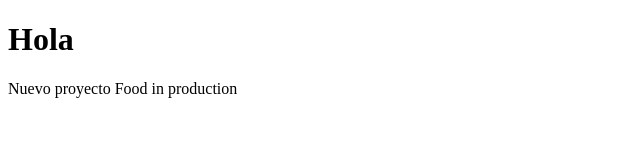
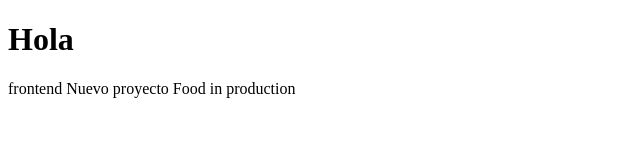
Before and after one commit to EstebanHernandezFlorez/Proyect-Food-In-Production, a plain HTML site: page index.html in a window 1280 px wide. Shown: the full height of the page, 0-640 px from the left. Drawn offline with Linux system fonts and the light colour scheme.

Commit message:
inicio Angela

```diff
--- a/index.html
+++ b/index.html
@@ -9,7 +9,7 @@
 
 <body>
     <h1>Hola</h1>
-
+    frontend
     Nuevo proyecto Food in production
 </body>
 
```
